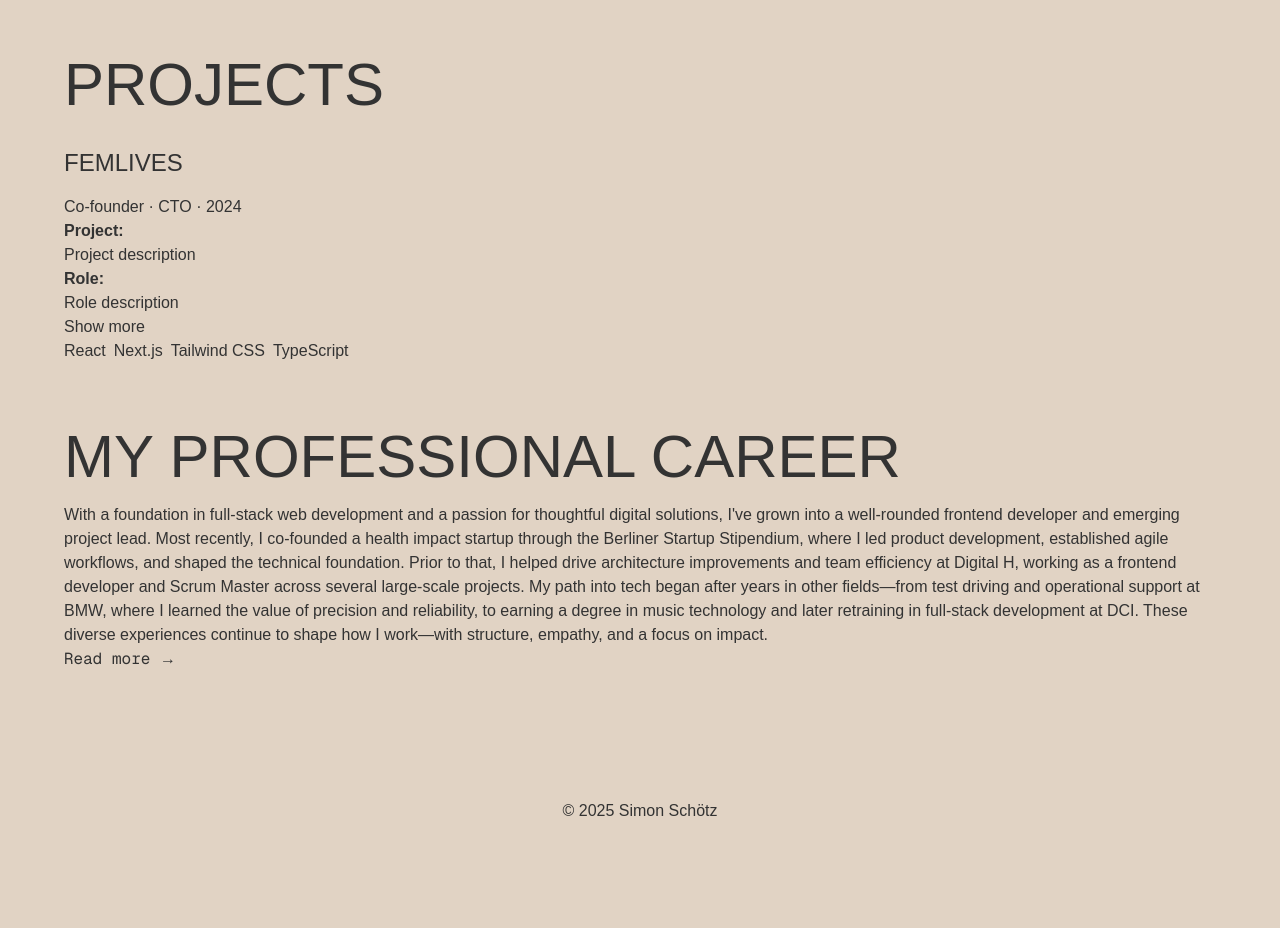
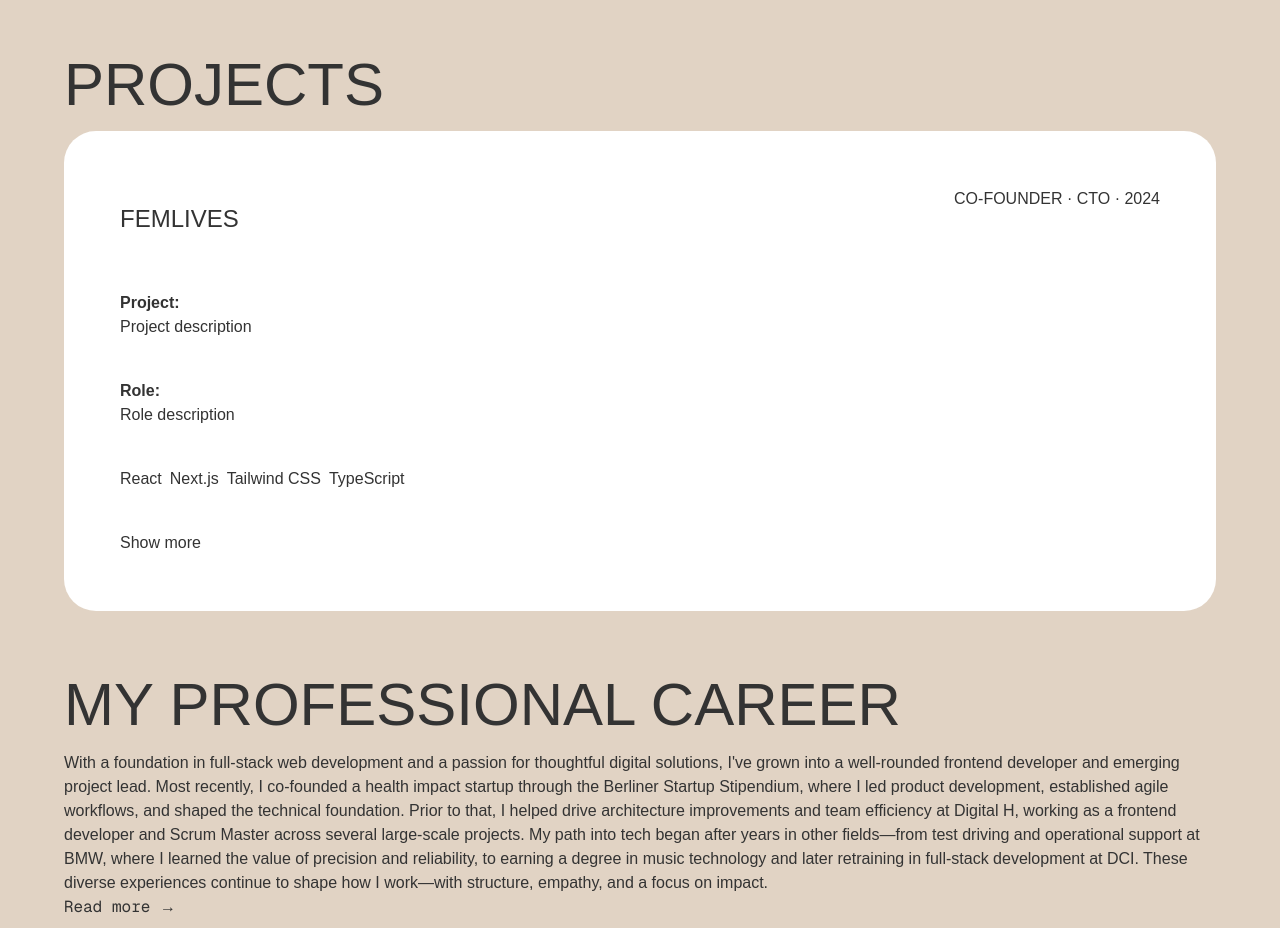
Before and after one commit to SimonSchoetz/simon-schoetz-website-2025, a Next.js app: page / in a window 1280 px wide. Shown: the part 1160-2088 px from the top of the page. Before the commit the page ends 2047 px from the top, so only its background shows below. Built offline with nearby package versions, Linux system fonts and the light colour scheme.

Commit message:
make animation smooth

```diff
--- a/components/ExpandableCard.tsx
+++ b/components/ExpandableCard.tsx
@@ -1,7 +1,7 @@
 'use client';
 
 import { FCProps } from '@/types';
-import { useState } from 'react';
+import { useState, useRef, useEffect } from 'react';
 import { Button } from './Button';
 import { H3 } from './Headings';
 
@@ -22,24 +22,43 @@ export const ExpandableCard: FCProps<Props> = ({
   ...props
 }) => {
   const [isExpanded, setIsExpanded] = useState(false);
+  const [contentHeight, setContentHeight] = useState(0);
+  const contentRef = useRef<HTMLDivElement>(null);
 
   const handleToggle = () => setIsExpanded(!isExpanded);
 
+  useEffect(() => {
+    if (contentRef.current) {
+      setContentHeight(contentRef.current.scrollHeight);
+    }
+  }, [expandableContent]);
+
   return (
-    <div {...props}>
-      <div>
+    <div {...props} className='bg-bg-2 rounded-4xl p-14'>
+      <div className='flex justify-between mb-10'>
         <H3 text={title} />
-        <p>{subheading}</p>
+
+        <p className='uppercase'>{subheading}</p>
       </div>
 
-      {fixedContent}
+      <div className='flex flex-col gap-10 mb-10'>{fixedContent}</div>
 
       <div
-        className={`overflow-hidden transition-all duration-300 ease-in-out ${
-          isExpanded ? 'max-h-96 opacity-100' : 'max-h-0 opacity-0'
+        ref={contentRef}
+        className={`flex flex-col gap-10 overflow-hidden transition-all duration-500 ${
+          isExpanded ? `opacity-100 mb-10` : 'opacity-0 mb-0'
         }`}
+        style={{
+          height: isExpanded ? `${contentHeight}px` : '0px',
+        }}
       >
         {expandableContent}
+      </div>
+
+      <div className='flex flex-wrap gap-2 mb-10'>
+        {techStack.map((tech) => (
+          <div key={tech}>{tech}</div>
+        ))}
       </div>
 
       <Button
@@ -47,12 +66,6 @@ export const ExpandableCard: FCProps<Props> = ({
         label={isExpanded ? 'Show less' : 'Show more'}
         onClick={handleToggle}
       />
-
-      <div className='flex flex-wrap gap-2'>
-        {techStack.map((tech) => (
-          <div key={tech}>{tech}</div>
-        ))}
-      </div>
     </div>
   );
 };
```
